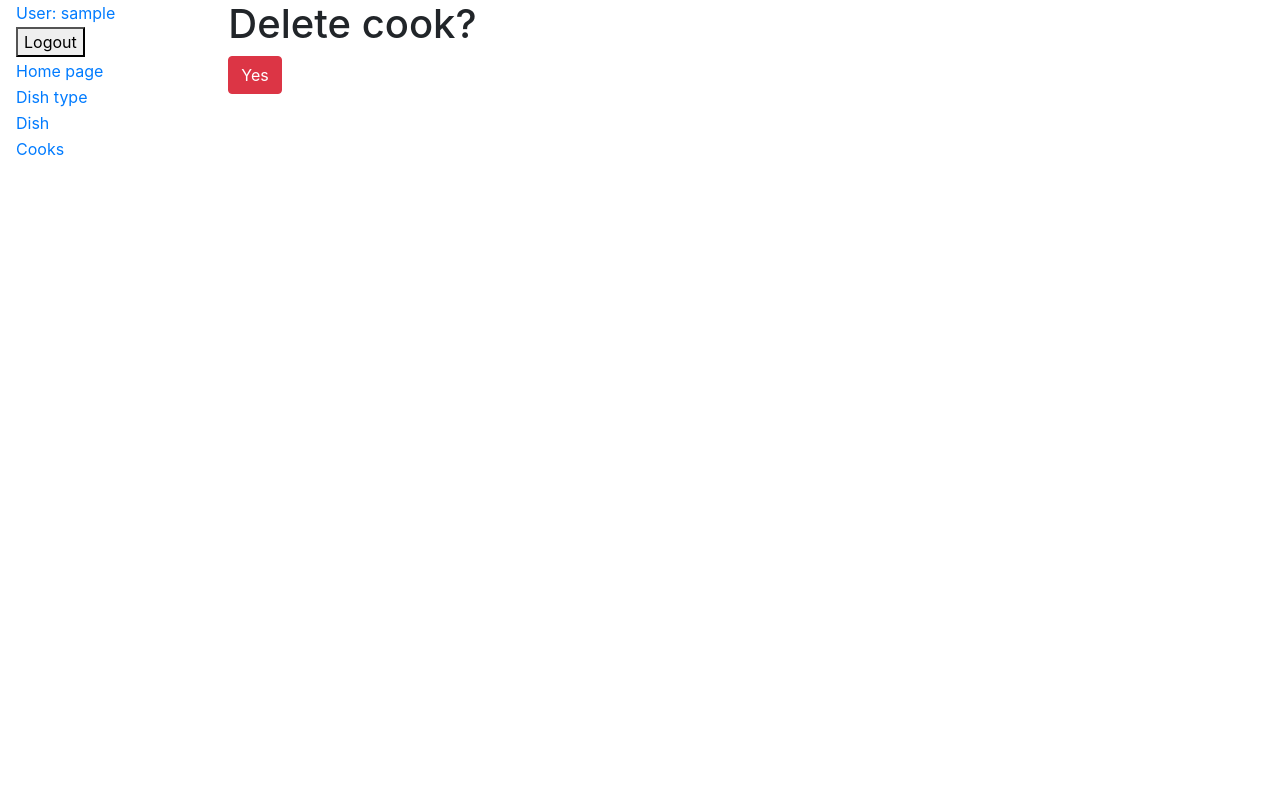
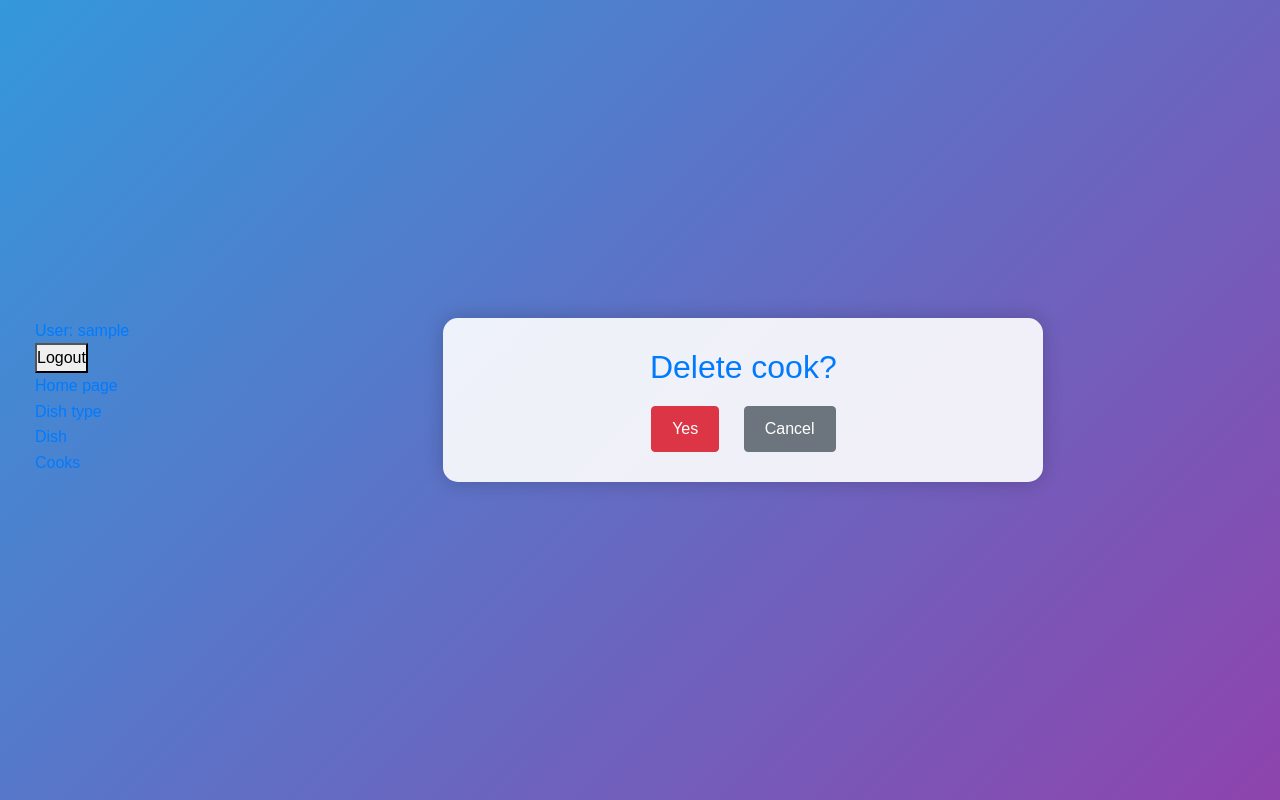
Before and after one commit to Serhii-Leonenko/mate_nginx_gunicorn, a Django app: page /cooks/1/delete/ in a window 1280 px wide. Run offline with Django 5.2, Linux system fonts and the light colour scheme; the visitor is signed in with stand-in values (Sample User, id 1); data comes from the database, SQL or seed files in the repository.

Commit message:
add styles for delete pages

```diff
--- /dev/null
+++ b/static/css/confirm_delete.css
@@ -0,0 +1,63 @@
+* {
+  margin: 0;
+  padding: 0;
+  box-sizing: border-box;
+}
+
+body {
+  font-family: Arial, sans-serif; /* Modern and clean font */
+  line-height: 1.6;
+  background: linear-gradient(135deg, #3498db, #8e44ad); /* Gradient background for a vibrant look */
+  color: #333; /* Dark text color for readability */
+  display: flex;
+  justify-content: center; /* Center content horizontally */
+  align-items: center; /* Center content vertically */
+  min-height: 100vh; /* Ensure body takes full viewport height */
+  padding: 20px; /* Padding to prevent content from touching edges */
+}
+
+.container {
+  width: 100%; /* Full width for the main content area */
+  max-width: 600px; /* Limit maximum width for better readability */
+  background-color: rgba(255, 255, 255, 0.9); /* White background with slight transparency */
+  border-radius: 15px; /* Rounded corners for a modern look */
+  box-shadow: 0 0 20px rgba(0, 0, 0, 0.2); /* Soft shadow for depth */
+  padding: 30px; /* Increased padding for more space */
+  text-align: center; /* Center text within the container */
+}
+
+.confirmation-box h1 {
+  color: #2c3e50; /* Dark blue-gray color for the heading */
+  font-size: 2em; /* Larger font size for emphasis */
+  margin-bottom: 20px; /* Space below the heading */
+}
+
+.form-actions {
+  margin-top: 20px; /* Space above the form actions */
+}
+
+.form-actions .btn {
+  margin: 0 10px; /* Horizontal space between buttons */
+  padding: 10px 20px; /* Padding for buttons */
+  border-radius: 4px; /* Rounded corners for buttons */
+  text-decoration: none; /* Remove underline from links */
+  color: #fff; /* White text color */
+  cursor: pointer; /* Pointer cursor on hover */
+  transition: background-color 0.3s ease; /* Smooth transition for hover effect */
+}
+
+.btn-danger {
+  background-color: #dc3545; /* Red background color for the danger button */
+}
+
+.btn-danger:hover {
+  background-color: #c82333; /* Darker red background on hover */
+}
+
+.btn-secondary {
+  background-color: #6c757d; /* Gray background color for the secondary button */
+}
+
+.btn-secondary:hover {
+  background-color: #5a6268; /* Darker gray background on hover */
+}
--- a/templates/kitchen/cook_confirm_delete.html
+++ b/templates/kitchen/cook_confirm_delete.html
@@ -1,10 +1,18 @@
 {% extends "base.html" %}
+{% load static %}
 
 {% block content %}
-  <h1>Delete cook?</h1>
-  <form action="" method="post">
-    {% csrf_token %}
-
-    <input type="submit" value="Yes" class="btn btn-danger">
-  </form>
+  <link rel="stylesheet" href="{% static 'css/confirm_delete.css' %}">
+  <div class=" container">
+  <div class="confirmation-box">
+    <h1 class="text-primary">Delete cook?</h1>
+    <form action="" method="post">
+      {% csrf_token %}
+      <div class="form-actions">
+        <input type="submit" value="Yes" class="btn btn-danger">
+        <a href="{% url 'kitchen:cook-list' %}" class="btn btn-secondary">Cancel</a>
+      </div>
+    </form>
+  </div>
+  </div>
 {% endblock %}
```
Also changed, not shown: templates/kitchen/dish_confirm_delete.html (+14 -6 lines), templates/kitchen/dish_type_confirm_delete.html (+14 -6 lines).
